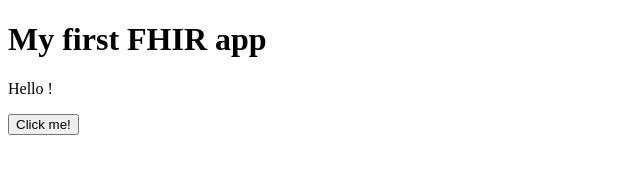
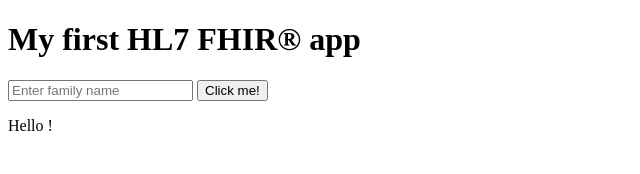
Before and after one commit to heg2/btx8004-my-first-fhir, a website built with Vite: page index.html in a window 1280 px wide. Shown: the whole page, without its empty margins (0-640 px from the left). Built offline with nearby package versions, Linux system fonts and the light colour scheme; what @i4mi/js-on-fhir would draw is missing.

Commit message:
add input

```diff
--- a/index.html
+++ b/index.html
@@ -2,14 +2,17 @@
 <html>
     <head>
         <script type="module" src="index.js"></script>
-        <title>My first FHIR app</title>
+        <title>My first HL7 FHIR&#174; app</title>
     </head>
     <body>
-        <h1>My first FHIR app</h1>
+        <h1>My first HL7 FHIR&#174; app</h1>
+
+        <input type="text" id="name-input" placeholder="Enter family name"></input>
+        <button id="load-button">Click me!</button>
+
         <p>
             <span>Hello</span>
             <span id="patient-name-span"></span><span>!</span>
         </p>
-        <button id="load-button">Click me!</button>
     </body>
 </html>
--- a/index.js
+++ b/index.js
@@ -2,6 +2,7 @@ import { JSOnFhir } from "@i4mi/js-on-fhir";
 
 // connect to the relevant elements of the DOM
 const patientNameSpan = document.getElementById('patient-name-span');
+const familyNameInput = document.getElementById('name-input');
 const loadButton = document.getElementById('load-button');
 loadButton.addEventListener('click', buttonClickHandler);
 
```
